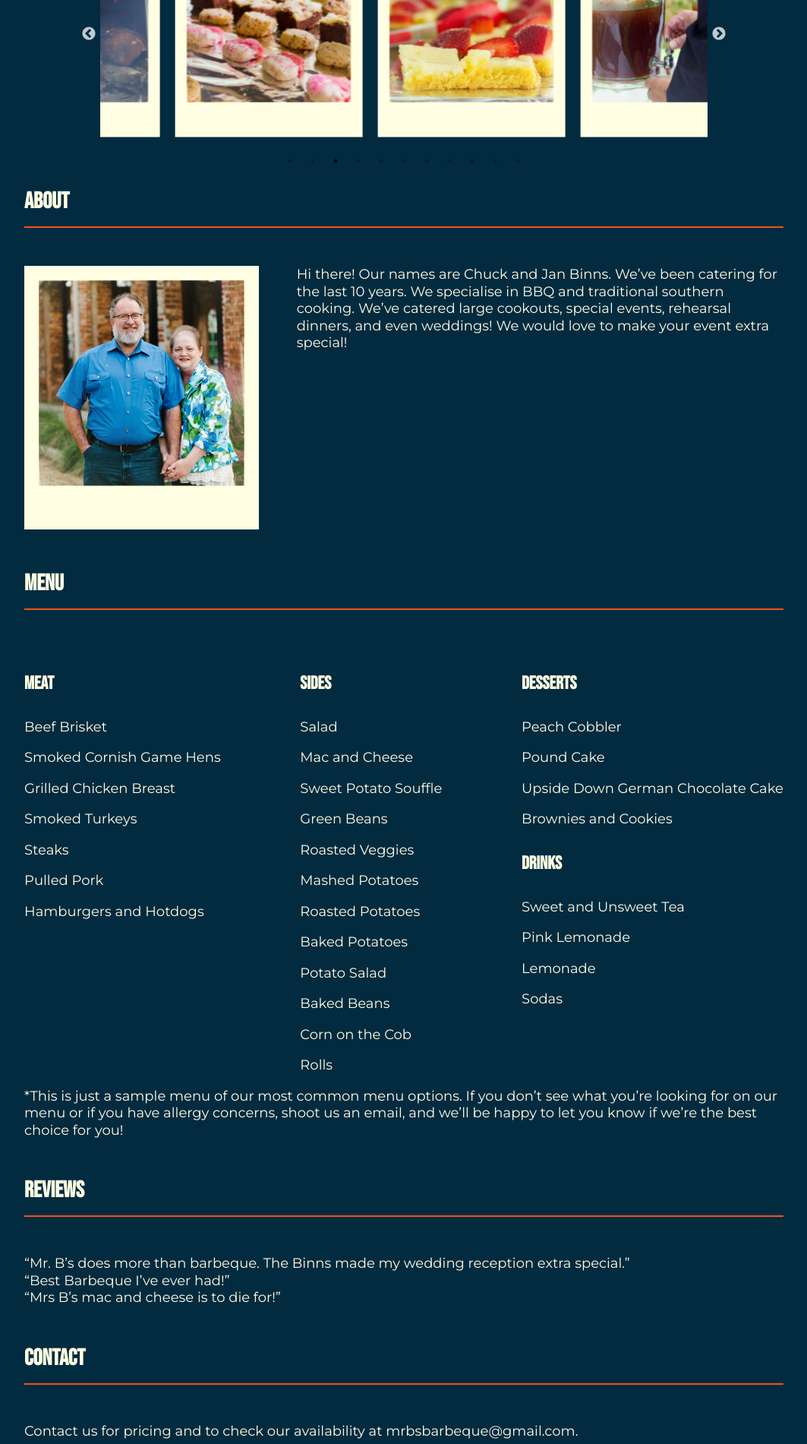
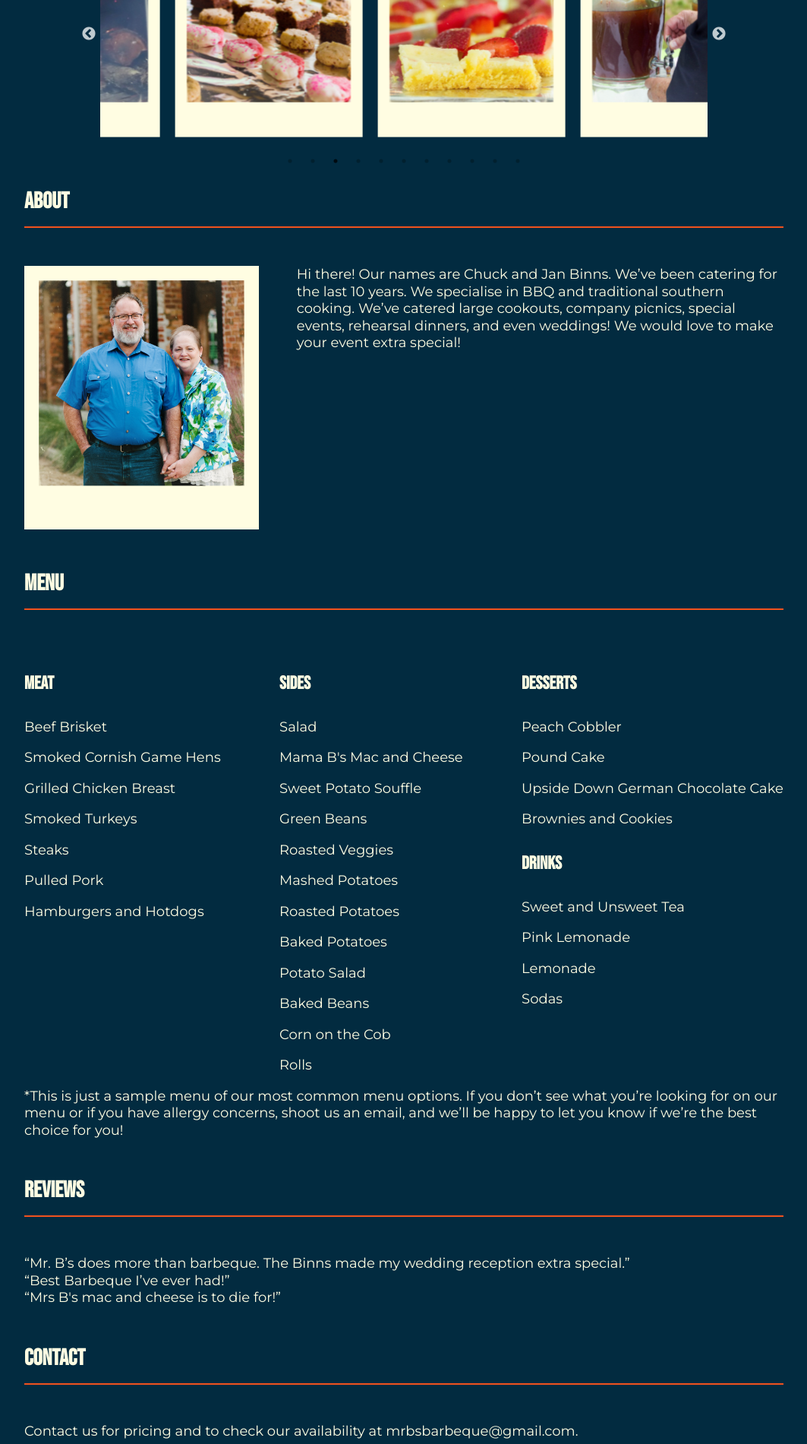
Before and after one commit to danaeharris/mr-b-bbq, a Next.js app: page / in a window 1280 px wide. Shown: the part 530-2431 px from the top of the page at 76% size, without its empty margins (108-1171 px from the left). Built offline with nearby package versions, Linux system fonts and the light colour scheme.

Commit message:
Small copy updates.

```diff
--- a/pages/index.js
+++ b/pages/index.js
@@ -123,9 +123,9 @@ export default function Home() {
               <p className="copy">
                 Hi there! Our names are Chuck and Jan Binns. We’ve been catering
                 for the last 10 years. We specialise in BBQ and traditional
-                southern cooking. We’ve catered large cookouts, special events,
-                rehearsal dinners, and even weddings! We would love to make your
-                event extra special!
+                southern cooking. We’ve catered large cookouts, company picnics,
+                special events, rehearsal dinners, and even weddings! We would
+                love to make your event extra special!
               </p>
             </div>
           </div>
@@ -165,7 +165,7 @@ export default function Home() {
                 <p className="menu">Salad</p>
               </div>
               <div>
-                <p className="menu">Mac and Cheese</p>
+                <p className="menu">Mama B's Mac and Cheese</p>
               </div>
               <div>
                 <p className="menu">Sweet Potato Souffle</p>
@@ -242,7 +242,7 @@ export default function Home() {
             reception extra special.”
           </p>
           <p className="copy">“Best Barbeque I’ve ever had!” </p>
-          <p className="copy">“Mrs B’s mac and cheese is to die for!” </p>
+          <p className="copy">“Mrs B's mac and cheese is to die for!” </p>
           <h3 className="small-heading" id="contact">
             CONTACT
           </h3>
```
